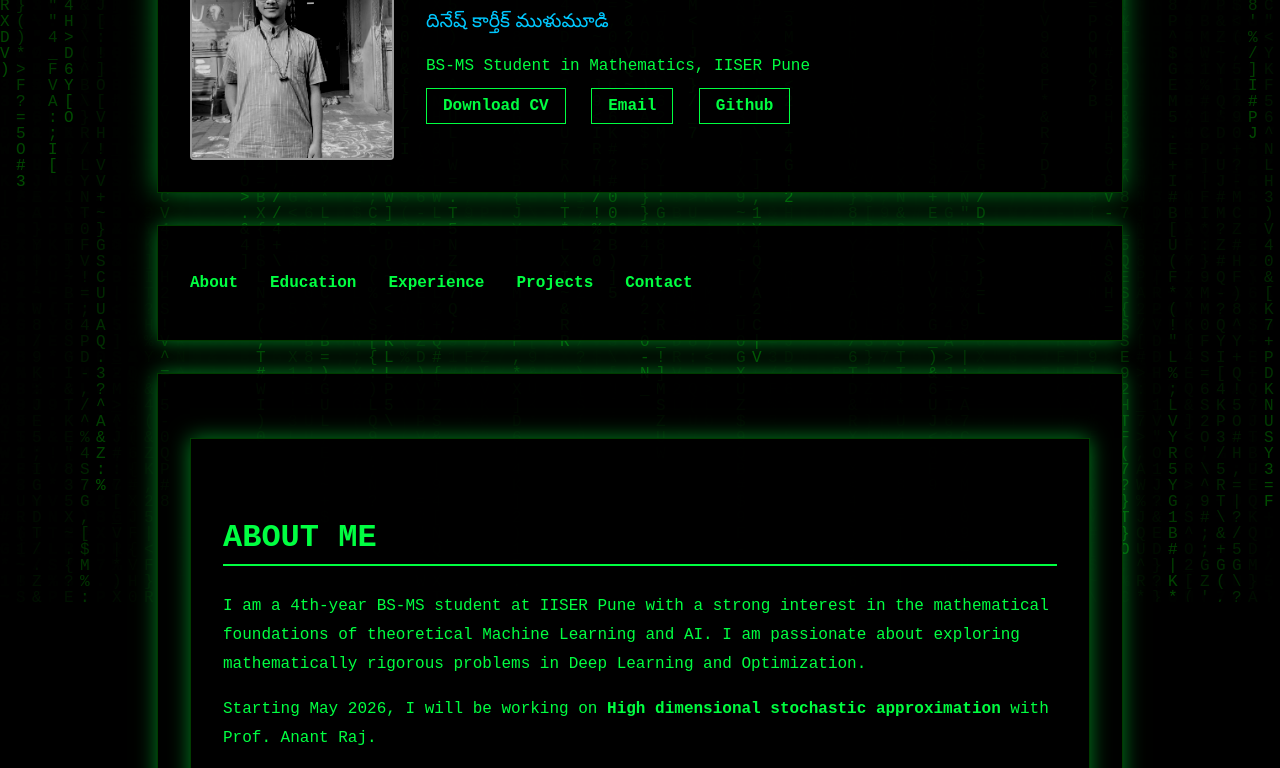
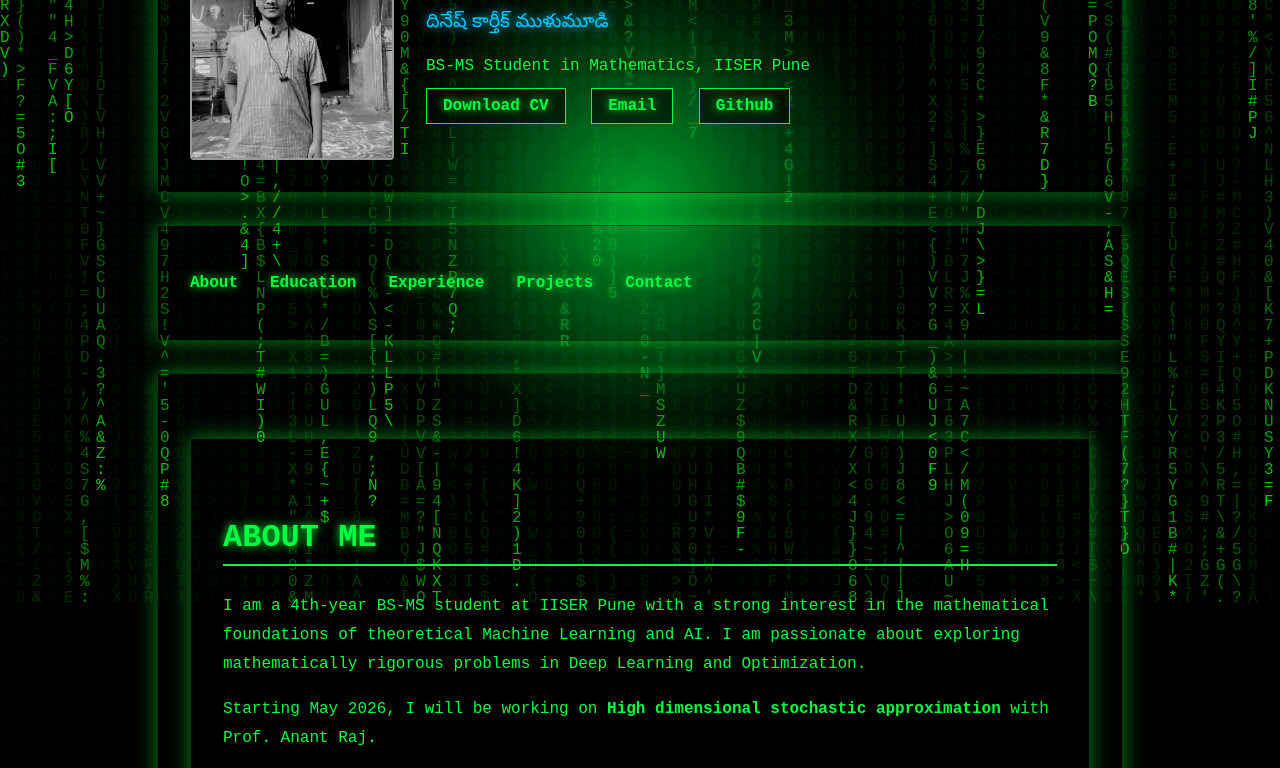
Before and after one commit to dineshkarthikml/dineshkarthikml.github.io, a plain HTML site: page index.html in a window 1280 px wide. Shown: the part 198-966 px from the top of the page. Drawn offline with nearby package versions, Linux system fonts and the light colour scheme.

Commit message:
Refine Matrix theme with transparency and mouse-following guiding light

```diff
--- a/matrix.js
+++ b/matrix.js
@@ -13,23 +13,56 @@ for (let i = 0; i < columns; i++) {
   drops[i] = 1;
 }
 
+let mouseX = width / 2;
+let mouseY = height / 2;
+
 function draw() {
   ctx.fillStyle = 'rgba(0, 0, 0, 0.05)';
   ctx.fillRect(0, 0, width, height);
 
-  ctx.fillStyle = '#0F0';
   ctx.font = fontSize + 'px monospace';
 
   for (let i = 0; i < drops.length; i++) {
     const text = characters.charAt(Math.floor(Math.random() * characters.length));
-    ctx.fillText(text, i * fontSize, drops[i] * fontSize);
+    const x = i * fontSize;
+    const y = drops[i] * fontSize;
+
+    // Calculate distance to mouse
+    const dx = x - mouseX;
+    const dy = y - mouseY;
+    const distance = Math.sqrt(dx * dx + dy * dy);
+
+    // Light up characters near the mouse
+    if (distance < 200) {
+      const opacity = 1 - (distance / 200);
+      ctx.fillStyle = `rgba(0, 255, 65, ${Math.max(0.5, opacity)})`;
+      ctx.shadowBlur = 10 * opacity;
+      ctx.shadowColor = 'rgba(0, 255, 65, 0.8)';
+    } else {
+      ctx.fillStyle = '#0F0';
+      ctx.shadowBlur = 0;
+    }
+
+    ctx.fillText(text, x, y);
 
     if (drops[i] * fontSize > height && Math.random() > 0.975) {
       drops[i] = 0;
     }
     drops[i]++;
   }
+
+  // Draw the "Guiding Light" halo
+  const gradient = ctx.createRadialGradient(mouseX, mouseY, 0, mouseX, mouseY, 300);
+  gradient.addColorStop(0, 'rgba(0, 255, 65, 0.15)');
+  gradient.addColorStop(1, 'rgba(0, 0, 0, 0)');
+  ctx.fillStyle = gradient;
+  ctx.fillRect(0, 0, width, height);
 }
+
+window.addEventListener('mousemove', (e) => {
+  mouseX = e.clientX;
+  mouseY = e.clientY;
+});
 
 window.addEventListener('resize', () => {
   width = canvas.width = window.innerWidth;
--- a/style.css
+++ b/style.css
@@ -21,14 +21,14 @@ body {
   top: 0;
   left: 0;
   z-index: -1;
-  opacity: 0.3; /* Subtle rain as discussed */
+  opacity: 0.8; /* Increased opacity to enhance rain over transparency */
 }
 
 main, article, header, nav, footer {
   max-width: 900px;
   margin: 0 auto;
   padding: 2rem;
-  background-color: rgba(0, 0, 0, 0.85); /* Semi-transparent sections to see through to the rain */
+  background-color: transparent !important; /* Fully transparent as requested */
   border: 1px solid var(--matrix-border);
   box-shadow: 0 0 20px var(--matrix-glow);
   margin-top: 2rem;
@@ -56,7 +56,7 @@ header {
 
 .profile-info h1 {
   font-size: 2.5rem;
-  text-shadow: 0 0 10px var(--matrix-green);
+  text-shadow: 0 0 10px var(--matrix-green), 0 0 20px rgba(0, 0, 0, 0.9); /* Heavy shadow for contrast */
 }
 
 .telugu-name {
@@ -65,6 +65,7 @@ header {
   font-family: Arial, sans-serif; /* Fallback for Telugu characters */
   display: block;
   margin-top: 0.5rem;
+  text-shadow: 0 0 10px var(--telugu-color), 0 0 20px rgba(0, 0, 0, 0.9);
 }
 
 .profile-links a {
@@ -75,6 +76,7 @@ header {
   padding: 0.5rem 1rem;
   margin-right: 1rem;
   transition: all 0.3s;
+  background-color: rgba(0, 0, 0, 0.6); /* Translucent buttons for readability */
 }
 
 .profile-links a:hover {
@@ -98,6 +100,7 @@ nav a {
   text-decoration: none;
   color: var(--matrix-green);
   font-weight: bold;
+  text-shadow: 0 0 10px var(--matrix-green), 0 0 20px rgba(0, 0, 0, 0.9);
 }
 
 h2 {
@@ -106,25 +109,35 @@ h2 {
   padding-bottom: 0.5rem;
   margin-top: 3rem;
   text-transform: uppercase;
+  text-shadow: 0 0 10px var(--matrix-green), 0 0 20px rgba(0, 0, 0, 0.9);
 }
 
 p {
   line-height: 1.8;
+  text-shadow: 2px 2px 4px rgba(0, 0, 0, 0.9); /* Strong text-shadow for readability on rain */
 }
 
 a {
   color: var(--matrix-green);
   text-decoration: underline;
+  text-shadow: 0 0 10px var(--matrix-green), 0 0 20px rgba(0, 0, 0, 0.9);
 }
 
 a:hover {
-  text-shadow: 0 0 10px var(--matrix-green);
+  text-shadow: 0 0 20px var(--matrix-green), 0 0 30px rgba(0, 0, 0, 1);
 }
 
 footer {
   text-align: center;
   font-size: 0.9rem;
   color: var(--matrix-dark-green);
+  text-shadow: 0 0 10px var(--matrix-dark-green), 0 0 20px rgba(0, 0, 0, 0.9);
+}
+
+/* Enhancing KaTeX on Matrix background */
+.katex {
+  color: var(--matrix-green) !important;
+  text-shadow: 0 0 10px var(--matrix-green), 0 0 20px rgba(0, 0, 0, 0.9);
 }
 
 @media (max-width: 750px) {
```
